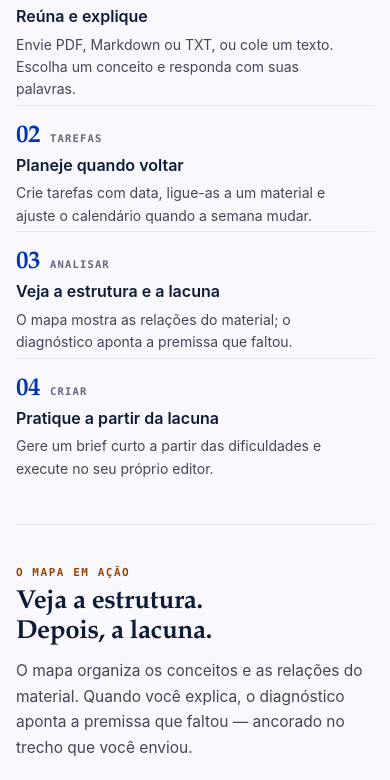
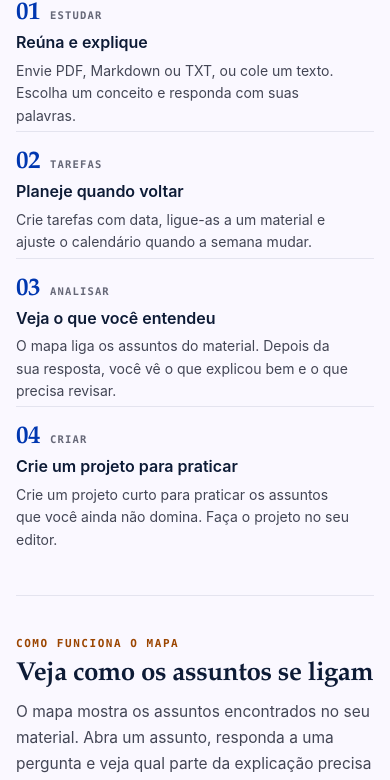
Before and after one commit to J-V-S-C/MasterMe-Front, a Next.js app: page / in a window 390 px wide. Shown: the part 1155-1935 px from the top of the page. Built offline with nearby package versions, Linux system fonts and the light colour scheme.

Commit message:
fix: clarify landing copy and reuse section navigation

```diff
--- a/components/landing-page.tsx
+++ b/components/landing-page.tsx
@@ -21,7 +21,7 @@ type MarketingPlan = {
   featured?: boolean
 }
 
-type MapNode = { kicker: string; title: string; state: string; tone: 'green' | 'blue' | 'amber' | 'neutral' }
+type MapNode = { kicker: string; title: string; state: string }
 type PathCard = { tag: string; icon: IconName; title: string; description: string; footer: string }
 type CycleStep = { tag: string; title: string; description: string }
 type TaskItem = { title: string; date: string; material: string; state: string; done?: boolean }
@@ -53,7 +53,6 @@ type LandingCopy = {
     figureLabel: string
     exampleBadge: string
     graphLabel: string
-    graphStatus: string
     graphFooter: string
     nodes: readonly MapNode[]
     panelLabel: string
@@ -121,7 +120,7 @@ const landingCopy = {
       eyebrow: 'Ambiente pessoal de aprendizagem para autodidatas técnicos',
       titleLead: 'Organize o que estudar.',
       titleEmphasis: 'Descubra o que realmente aprendeu.',
-      description: 'Reúna PDFs, artigos e anotações em uma biblioteca privada. Organize o que estudar, explique com suas palavras e transforme a lacuna do diagnóstico em prática.',
+      description: 'Reúna PDFs, artigos e anotações em uma biblioteca privada. Escolha um assunto, explique o que entendeu e veja o que precisa revisar. Depois, pratique com um pequeno projeto.',
       primaryAction: 'Criar meu espaço grátis',
       secondaryAction: 'Ver como funciona',
       drop: {
@@ -139,45 +138,44 @@ const landingCopy = {
       steps: [
         { tag: 'ESTUDAR', title: 'Reúna e explique', description: 'Envie PDF, Markdown ou TXT, ou cole um texto. Escolha um conceito e responda com suas palavras.' },
         { tag: 'TAREFAS', title: 'Planeje quando voltar', description: 'Crie tarefas com data, ligue-as a um material e ajuste o calendário quando a semana mudar.' },
-        { tag: 'ANALISAR', title: 'Veja a estrutura e a lacuna', description: 'O mapa mostra as relações do material; o diagnóstico aponta a premissa que faltou.' },
-        { tag: 'CRIAR', title: 'Pratique a partir da lacuna', description: 'Gere um brief curto a partir das dificuldades e execute no seu próprio editor.' },
+        { tag: 'ANALISAR', title: 'Veja o que você entendeu', description: 'O mapa liga os assuntos do material. Depois da sua resposta, você vê o que explicou bem e o que precisa revisar.' },
+        { tag: 'CRIAR', title: 'Crie um projeto para praticar', description: 'Crie um projeto curto para praticar os assuntos que você ainda não domina. Faça o projeto no seu editor.' },
       ],
     },
     map: {
-      kicker: 'O MAPA EM AÇÃO',
-      title: 'Veja a estrutura. Depois, a lacuna.',
-      description: 'O mapa organiza os conceitos e as relações do material. Quando você explica, o diagnóstico aponta a premissa que faltou — ancorado no trecho que você enviou.',
+      kicker: 'COMO FUNCIONA O MAPA',
+      title: 'Veja como os assuntos se ligam',
+      description: 'O mapa mostra os assuntos encontrados no seu material. Abra um assunto, responda a uma pergunta e veja qual parte da explicação precisa de revisão.',
       figureLabel: 'Exemplo de mapa de conhecimento e diagnóstico',
       exampleBadge: 'EXEMPLO ILUSTRATIVO',
-      graphLabel: 'MAPA · BANCO DE DADOS',
-      graphStatus: 'Conceito ativo',
-      graphFooter: 'Nenhum nó bloqueia o próximo',
+      graphLabel: 'EXEMPLO COM UM TEXTO SOBRE BANCO DE DADOS',
+      graphFooter: 'Você pode abrir qualquer assunto do mapa',
       nodes: [
-        { kicker: 'CONCEITO BASE', title: 'Índice B-tree', state: 'Compreendido', tone: 'green' },
-        { kicker: 'EM FOCO', title: 'Seletividade da consulta', state: 'Diagnóstico aberto', tone: 'blue' },
-        { kicker: 'LACUNA DETECTADA', title: 'Ordem das colunas', state: 'Premissa omitida', tone: 'amber' },
-        { kicker: 'NÓ RELACIONADO', title: 'Leitura sequencial', state: 'Contexto, não bloqueio', tone: 'neutral' },
+        { kicker: 'ASSUNTO', title: 'Índices no banco de dados', state: 'Ajudam a encontrar registros' },
+        { kicker: 'ASSUNTO', title: 'Índice com duas colunas', state: 'Usa uma ordem definida' },
+        { kicker: 'ASSUNTO', title: 'Busca por cliente ou por data', state: 'A ordem muda o resultado' },
+        { kicker: 'ASSUNTO', title: 'Leitura sem índice', state: 'Compara os registros um a um' },
       ],
       panelLabel: 'DIAGNÓSTICO',
-      focusTitle: 'Seletividade da consulta',
+      focusTitle: 'Índice com duas colunas',
       sectionBadge: 'EXEMPLO',
       citationLabel: 'TRECHO DO MATERIAL · EXEMPLO',
-      citation: '“Um índice composto só acelera a consulta quando as colunas do filtro respeitam a ordem definida na criação do índice.”',
-      questionLabel: 'PERGUNTA GERADA DO TRECHO',
-      question: 'Por que um índice em (cliente_id, criado_em) acelera a busca por cliente, mas não a busca apenas por data de criação?',
-      diagnosisLabel: 'DIAGNÓSTICO PONTUAL',
-      diagnosisLead: 'Você explicou a busca em árvore, mas',
-      diagnosisGap: 'omitiu a ordem das colunas',
-      diagnosisTail: ': o índice é ordenado pela primeira coluna; sem ela, a segunda não restringe o intervalo.',
+      citation: '“Um índice criado primeiro por cliente e depois por data ajuda a buscar os pedidos de um cliente.”',
+      questionLabel: 'PERGUNTA SOBRE O TEXTO',
+      question: 'Se o índice começa por cliente, por que ele não ajuda tanto numa busca feita apenas pela data?',
+      diagnosisLabel: 'O QUE REVISAR',
+      diagnosisLead: 'Sua resposta explicou como encontrar registros, mas',
+      diagnosisGap: 'não explicou por que a ordem das colunas importa',
+      diagnosisTail: '. Como o índice começa por cliente, ele ajuda na busca por cliente. Uma busca só por data não usa essa primeira coluna.',
       panelFooter: 'O diagnóstico real usa o seu material, não este exemplo.',
     },
     tasks: {
       kicker: 'PLANEJAMENTO',
-      title: 'Decida o que estudar agora — e quando voltar.',
+      title: 'Decida o que estudar agora e quando revisar.',
       description: 'Transforme conceitos em tarefas com data, ligue cada uma a um material e mova o compromisso no calendário quando a semana mudar.',
       points: [
         'Data-alvo e material opcional em cada tarefa',
-        'O calendário remarca; a lista continua sendo a fonte',
+        'Mude a data da tarefa pelo calendário',
         'Sugestões opcionais a partir dos seus diagnósticos',
       ],
       figureLabel: 'Exemplo de tarefas e calendário',
@@ -194,34 +192,34 @@ const landingCopy = {
       title: 'Você escolhe a profundidade. Nada bloqueia o próximo passo.',
       description: 'Explorar, explicar, testar limites e praticar são ações independentes. O histórico registra cada uma separadamente.',
       cards: [
-        { tag: 'MAPA', icon: 'book', title: 'Explorar e ancorar', description: 'Abra qualquer conceito e siga as relações que dão contexto. Nenhum nó exige que você passe por outro.', footer: 'Sem bloqueios' },
-        { tag: 'SÍNTESE', icon: 'idea', title: 'Explicar com diagnóstico', description: 'Responda com suas palavras e receba o que ficou de fora, ancorado no material — não uma nota.', footer: 'Evidência de compreensão' },
+        { tag: 'MAPA', icon: 'book', title: 'Explore os assuntos', description: 'Abra um assunto e veja quais outros se relacionam a ele. Você pode abrir os assuntos na ordem que quiser.', footer: 'Sem bloqueios' },
+        { tag: 'SÍNTESE', icon: 'idea', title: 'Explicar com diagnóstico', description: 'Responda com suas palavras e veja o que faltou na sua explicação, com base no material.', footer: 'Evidência de compreensão' },
         { tag: 'ESTRESSE', icon: 'bolt', title: 'Testar um caso-limite', description: 'Opcional, só depois de uma explicação aprovada. Aprofunda sem revogar a aprovação.', footer: 'Opt-in voluntário' },
-        { tag: 'CÓDIGO', icon: 'sparkles', title: 'Projeto de prática', description: 'Gere um brief curto a partir das lacunas e execute no seu editor. A solução não é enviada nem avaliada.', footer: 'Disponível após a extração' },
+        { tag: 'CÓDIGO', icon: 'sparkles', title: 'Projeto de prática', description: 'Crie um projeto curto para praticar os assuntos que precisa revisar. Faça no seu editor.', footer: 'Disponível após a extração' },
       ],
     },
     create: {
       kicker: 'CRIAR',
-      title: 'Da lacuna ao projeto.',
-      description: 'As dificuldades registradas no seu material viram um brief curto de prática. Você escolhe o foco, gera o projeto e constrói no seu próprio editor.',
+      title: 'Pratique com um projeto curto.',
+      description: 'Escolha os assuntos que quer praticar. O MasterMe sugere um projeto com objetivo e primeiros passos. Você escreve o código no seu editor.',
       points: [
-        'Foco automático pelo seu desempenho ou manual, com até cinco conceitos',
-        'Brief com contexto, objetivo, entregáveis, restrições e primeiro passo',
+        'Escolha até cinco assuntos ou aceite a sugestão do MasterMe',
+        'Projeto com objetivo, o que criar e por onde começar',
         'Projetos anteriores continuam disponíveis',
       ],
-      figureLabel: 'Exemplo de brief de prática',
-      figureCaption: 'Exemplo ilustrativo · o brief real usa as lacunas do seu material.',
+      figureLabel: 'Exemplo de projeto de prática',
+      figureCaption: 'Exemplo ilustrativo. O projeto real usa os assuntos que você precisa revisar.',
       badge: 'EXEMPLO',
-      briefLabel: 'BRIEF DE PRÁTICA',
+      briefLabel: 'PROJETO DE PRÁTICA',
       briefTitle: 'Índices compostos em consultas reais',
-      briefMeta: 'Foco automático · 2 conceitos priorizados',
+      briefMeta: 'Dois assuntos escolhidos para praticar',
       goalLabel: 'OBJETIVO',
       goal: 'Comparar o plano de consulta antes e depois de criar um índice composto.',
       deliverablesLabel: 'ENTREGÁVEIS',
       deliverables: ['Script de criação do índice', 'Duas consultas com EXPLAIN, antes e depois'],
       firstStepLabel: 'PRIMEIRO PASSO',
       firstStep: 'Criar a tabela de pedidos e inserir uma amostra local.',
-      briefFooter: 'Sem solução enviada · execução no seu editor',
+      briefFooter: 'Você faz o projeto no seu editor',
     },
     pricing: {
       kicker: 'ACESSO TRANSPARENTE',
@@ -280,7 +278,7 @@ const landingCopy = {
       eyebrow: 'A personal learning environment for self-taught engineers',
       titleLead: 'Organize what to study.',
       titleEmphasis: 'Discover what you really learned.',
-      description: 'Bring PDFs, articles, and notes into a private library. Organize what to study, explain it in your own words, and turn the diagnosis gap into practice.',
+      description: 'Bring PDFs, articles, and notes into a private library. Pick a topic, explain what you understood, and see what to review. Then practice with a small project.',
       primaryAction: 'Create my free space',
       secondaryAction: 'See how it works',
       drop: {
@@ -298,45 +296,44 @@ const landingCopy = {
       steps: [
         { tag: 'STUDY', title: 'Bring it in and explain', description: 'Upload a PDF, Markdown, or TXT file, or paste text. Pick a concept and answer in your own words.' },
         { tag: 'TASKS', title: 'Plan when to come back', description: 'Create tasks with a target date, attach a material, and move the date when the week changes.' },
-        { tag: 'ANALYZE', title: 'See the structure and the gap', description: 'The map shows the material relationships; the diagnostic points to the premise you left out.' },
-        { tag: 'CREATE', title: 'Practice from the gap', description: 'Generate a short brief from the difficulties and build it in your own editor.' },
+        { tag: 'ANALYZE', title: 'See what you understood', description: 'The map links topics in the material. After you answer, you see what you explained well and what needs review.' },
+        { tag: 'CREATE', title: 'Create a project for practice', description: 'Create a small project to practice topics you still need to learn. Build it in your own editor.' },
       ],
     },
     map: {
-      kicker: 'THE MAP IN ACTION',
-      title: 'See the structure. Then the gap.',
-      description: 'The map organizes the concepts and relationships in your material. When you explain, the diagnostic points to the missing premise — grounded in the excerpt you sent.',
+      kicker: 'HOW THE MAP WORKS',
+      title: 'See how the topics connect',
+      description: 'The map shows topics found in your material. Open a topic, answer a question, and see which part of your explanation needs review.',
       figureLabel: 'Knowledge map and diagnostic example',
       exampleBadge: 'ILLUSTRATIVE EXAMPLE',
-      graphLabel: 'MAP · DATABASES',
-      graphStatus: 'Active concept',
-      graphFooter: 'No node blocks the next one',
+      graphLabel: 'EXAMPLE FROM A DATABASE ARTICLE',
+      graphFooter: 'You can open any topic on the map',
       nodes: [
-        { kicker: 'BASE CONCEPT', title: 'B-tree index', state: 'Understood', tone: 'green' },
-        { kicker: 'IN FOCUS', title: 'Query selectivity', state: 'Open diagnostic', tone: 'blue' },
-        { kicker: 'GAP DETECTED', title: 'Column order', state: 'Omitted premise', tone: 'amber' },
-        { kicker: 'RELATED NODE', title: 'Sequential read', state: 'Context, not a lock', tone: 'neutral' },
+        { kicker: 'TOPIC', title: 'Database indexes', state: 'Help find records' },
+        { kicker: 'TOPIC', title: 'Two-column index', state: 'Uses a defined order' },
+        { kicker: 'TOPIC', title: 'Search by customer or date', state: 'Column order changes the result' },
+        { kicker: 'TOPIC', title: 'Reading without an index', state: 'Checks records one by one' },
       ],
       panelLabel: 'DIAGNOSTIC',
-      focusTitle: 'Query selectivity',
+      focusTitle: 'Two-column index',
       sectionBadge: 'EXAMPLE',
       citationLabel: 'MATERIAL EXCERPT · EXAMPLE',
-      citation: '“A composite index only speeds up a query when the filter columns follow the order defined when the index was created.”',
-      questionLabel: 'QUESTION GENERATED FROM THE EXCERPT',
-      question: 'Why does an index on (customer_id, created_at) speed up a search by customer, but not a search by creation date alone?',
-      diagnosisLabel: 'POINTED DIAGNOSTIC',
-      diagnosisLead: 'You explained the tree search, but',
-      diagnosisGap: 'left out the column order',
-      diagnosisTail: ': the index is ordered by the first column; without it, the second cannot narrow the range.',
+      citation: '“An index created first by customer and then by date helps find a customer’s orders.”',
+      questionLabel: 'QUESTION ABOUT THE TEXT',
+      question: 'If the index starts with customer, why does it help less when searching only by date?',
+      diagnosisLabel: 'WHAT TO REVIEW',
+      diagnosisLead: 'Your answer explained how to find records, but',
+      diagnosisGap: 'did not explain why column order matters',
+      diagnosisTail: '. Because the index starts with customer, it helps a customer search. A date-only search skips that first column.',
       panelFooter: 'The real diagnostic uses your material, not this example.',
     },
     tasks: {
       kicker: 'PLANNING',
-      title: 'Decide what to study now — and when to come back.',
+      title: 'Decide what to study now and when to review it.',
       description: 'Turn concepts into dated tasks, attach each one to a material, and move the commitment on the calendar when the week changes.',
       points: [
         'A target date and an optional material on every task',
-        'The calendar reschedules; the list stays the source of truth',
+        'Change a task date on the calendar',
         'Optional suggestions drawn from your diagnostics',
       ],
       figureLabel: 'Tasks and calendar example',
@@ -353,34 +350,34 @@ const landingCopy = {
       title: 'You choose the depth. Nothing blocks the next step.',
       description: 'Exploring, explaining, testing limits, and practicing are independent actions. Your history records each one separately.',
       cards: [
-        { tag: 'MAP', icon: 'book', title: 'Explore and anchor', description: 'Open any concept and follow the relationships that give it context. No node requires another first.', footer: 'No locks' },
-        { tag: 'SYNTHESIS', icon: 'idea', title: 'Explain with a diagnostic', description: 'Answer in your own words and get what you left out, grounded in the material — not a score.', footer: 'Evidence of understanding' },
+        { tag: 'MAP', icon: 'book', title: 'Explore the topics', description: 'Open a topic and see which other topics relate to it. You can explore them in any order.', footer: 'No locks' },
+        { tag: 'SYNTHESIS', icon: 'idea', title: 'Explain with a diagnostic', description: 'Answer in your own words and see what your explanation missed, based on the material.', footer: 'Evidence of understanding' },
         { tag: 'STRESS', icon: 'bolt', title: 'Test an edge case', description: 'Optional, only after an approved explanation. It goes deeper without revoking the approval.', footer: 'Voluntary opt-in' },
-        { tag: 'CODE', icon: 'sparkles', title: 'Practice project', description: 'Generate a short brief from the gaps and build it in your editor. The solution is neither submitted nor graded.', footer: 'Available after extraction' },
+        { tag: 'CODE', icon: 'sparkles', title: 'Practice project', description: 'Create a small project to practice topics you need to review. Build it in your editor.', footer: 'Available after extraction' },
       ],
     },
     create: {
       kicker: 'CREATE',
-      title: 'From gap to project.',
-      description: 'The difficulties recorded in your material become a short practice brief. You choose the focus, generate the project, and build it in your own editor.',
+      title: 'Practice with a small project.',
+      description: 'Choose the topics you want to practice. MasterMe suggests a project with a goal and first steps. You write the code in your own editor.',
       points: [
-        'Automatic focus based on your performance, or manual focus with up to five concepts',
-        'A brief with context, goal, deliverables, constraints, and a first step',
+        'Choose up to five topics or accept a suggestion from MasterMe',
+        'A project with a goal, what to build, and where to start',
         'Previous projects stay available',
       ],
-      figureLabel: 'Practice brief example',
-      figureCaption: 'Illustrative example · the real brief uses the gaps in your material.',
+      figureLabel: 'Practice project example',
+      figureCaption: 'Illustrative example. The real project uses topics you need to review.',
       badge: 'EXAMPLE',
-      briefLabel: 'PRACTICE BRIEF',
+      briefLabel: 'PRACTICE PROJECT',
       briefTitle: 'Composite indexes in real queries',
-      briefMeta: 'Automatic focus · 2 prioritized concepts',
+      briefMeta: 'Two topics chosen for practice',
       goalLabel: 'GOAL',
       goal: 'Compare the query plan before and after creating a composite index.',
       deliverablesLabel: 'DELIVERABLES',
       deliverables: ['Index creation script', 'Two EXPLAIN queries, before and after'],
       firstStepLabel: 'FIRST STEP',
       firstStep: 'Create the orders table and insert a local sample.',
-      briefFooter: 'No solution submitted · runs in your editor',
+      briefFooter: 'Build the project in your own editor',
     },
     pricing: {
       kicker: 'TRANSPARENT ACCESS',
@@ -431,7 +428,19 @@ const landingCopy = {
 // eligibility, and checkout state.
 export const marketingPlans: readonly MarketingPlan[] = landingCopy['pt-BR'].plans
 
-const toneClass = (tone: MapNode['tone']) => `node${tone[0].toUpperCase()}${tone.slice(1)}`
+const landingTabs = [
+  { key: 'study', href: '#estudar', icon: 'book' },
+  { key: 'tasks', href: '#tarefas', icon: 'library' },
+  { key: 'analyze', href: '#mapa', icon: 'brain' },
+  { key: 'create', href: '#criar', icon: 'sparkles' },
+] as const
+
+function LandingNavigation({ copy, footer = false }: { copy: LandingCopy; footer?: boolean }) {
+  return <nav className={footer ? styles.footerLinks : styles.navigation} aria-label={footer ? copy.footer.navigationLabel : copy.navigationLabel}>
+    {landingTabs.map((tab) => <a href={tab.href} key={tab.key}>{!footer && <span className={styles.navIcon}><Icon name={tab.icon} /></span>}<span className={styles.navLabel}>{copy.nav[tab.key]}</span></a>)}
+    {footer && <><a href="#planos">{copy.nav.plans}</a><Link href="/entrar">{copy.signIn}</Link></>}
+  </nav>
+}
 
 export function LandingPage({ paymentsEnabled = process.env.NEXT_PUBLIC_PAYMENTS_ENABLED === 'true' }: { paymentsEnabled?: boolean } = {}) {
   const [locale, setLocaleState] = useState<Locale>('pt-BR')
@@ -460,12 +469,7 @@ export function LandingPage({ paymentsEnabled = process.env.NEXT_PUBLIC_PAYMENTS
             <span className={styles.brandMark} aria-hidden="true">M</span>
             <span className={styles.brandName}>MasterMe</span>
           </Link>
-          <nav className={styles.navigation} aria-label={copy.navigationLabel}>
-            <a href="#estudar"><span className={styles.navIcon}><Icon name="book" /></span><span className={styles.navLabel}>{copy.nav.study}</span></a>
-            <a href="#tarefas"><span className={styles.navIcon}><Icon name="library" /></span><span className={styles.navLabel}>{copy.nav.tasks}</span></a>
-            <a href="#mapa"><span className={styles.navIcon}><Icon name="brain" /></span><span className={styles.navLabel}>{copy.nav.analyze}</span></a>
-            <a href="#criar"><span className={styles.navIcon}><Icon name="sparkles" /></span><span className={styles.navLabel}>{copy.nav.create}</span></a>
-          </nav>
+          <LandingNavigation copy={copy} />
           <div className={styles.headerActions}>
             <a className={styles.plansLink} href="#planos">{copy.nav.plans}</a>
             <select className={styles.localeSelect} aria-label={copy.languageLabel} value={locale} onChange={(event) => setLocale(event.target.value === 'en-US' ? 'en-US' : 'pt-BR')}>
@@ -520,14 +524,10 @@ export function LandingPage({ paymentsEnabled = process.env.NEXT_PUBLIC_PAYMENTS
 
           <figure className={styles.mapFigure} aria-label={copy.map.figureLabel}>
             <div className={styles.graphPanel}>
-              <div className={styles.graphHeader}><span>{copy.map.graphLabel}</span><span className={styles.graphStatus}>{copy.map.graphStatus}</span></div>
+              <div className={styles.graphHeader}><span>{copy.map.graphLabel}</span></div>
               <div className={styles.graphCanvas}>
-                <svg className={styles.graphLinks} viewBox="0 0 100 100" preserveAspectRatio="none" aria-hidden="true">
-                  <line x1="26" y1="34" x2="74" y2="34" />
-                  <line x1="74" y1="40" x2="34" y2="82" />
-                </svg>
                 <ul className={styles.graphNodes}>
-                  {copy.map.nodes.map((node) => <li className={`${styles.graphNode} ${styles[toneClass(node.tone)]}`} key={node.title}>
+                  {copy.map.nodes.map((node) => <li className={styles.graphNode} key={node.title}>
                     <span className={styles.nodeKicker}>{node.kicker}</span>
                     <strong className={styles.nodeTitle}>{node.title}</strong>
                     <span className={styles.nodeState}>{node.state}</span>
@@ -688,14 +688,7 @@ export function LandingPage({ paymentsEnabled = process.env.NEXT_PUBLIC_PAYMENTS
         <div className={styles.footerInner}>
           <div className={styles.footerTop}>
             <Link className={styles.brand} href="/"><span className={styles.brandMark} aria-hidden="true">M</span><span className={styles.brandName}>MasterMe</span></Link>
-            <nav className={styles.footerLinks} aria-label={copy.footer.navigationLabel}>
-              <a href="#estudar">{copy.footer.study}</a>
-              <a href="#tarefas">{copy.footer.tasks}</a>
-              <a href="#mapa">{copy.footer.analyze}</a>
-              <a href="#criar">{copy.footer.create}</a>
-              <a href="#planos">{copy.footer.plans}</a>
-              <Link href="/entrar">{copy.footer.signIn}</Link>
-            </nav>
+            <LandingNavigation copy={copy} footer />
           </div>
           <div className={styles.footerBottom}>
             <p>{copy.footer.description}</p>
```
Also changed, not shown: components/landing-page.module.css (+6 -64 lines), 1 other file (tests, documents, lock files or other folders).
